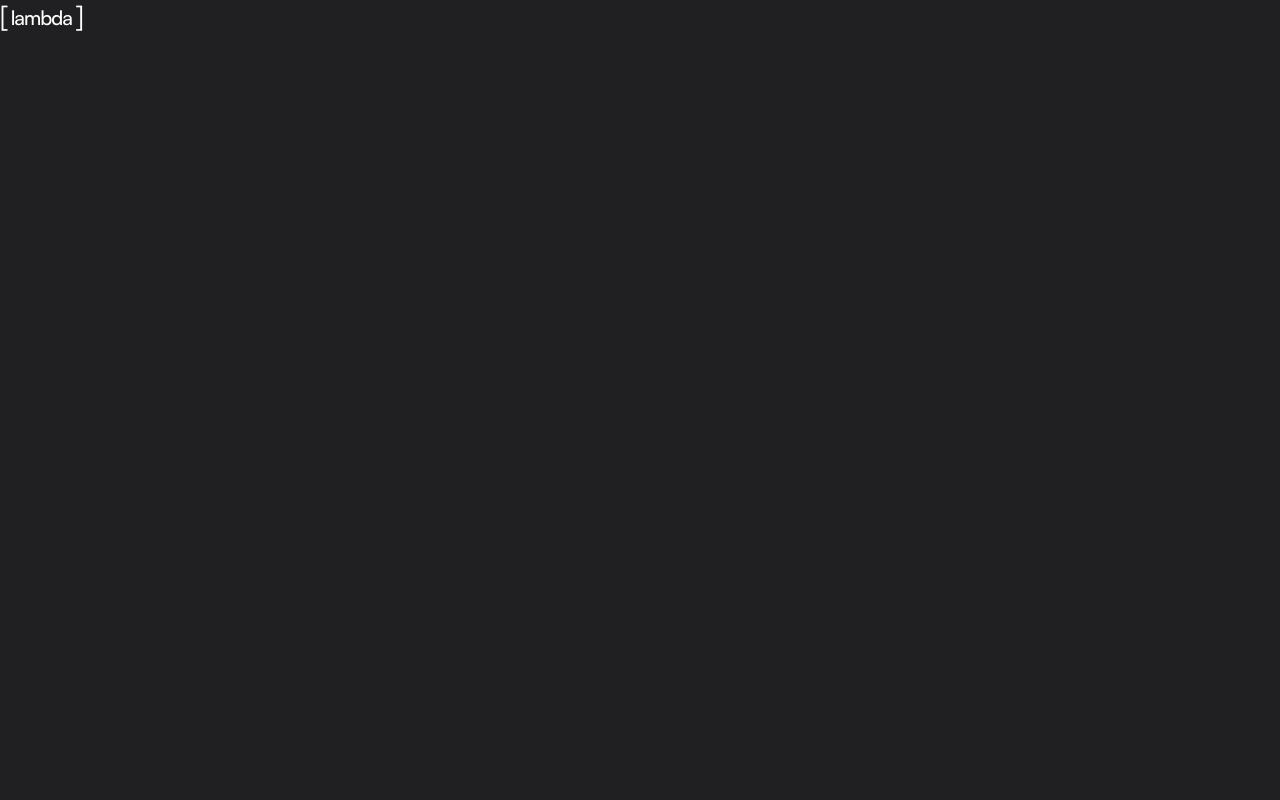
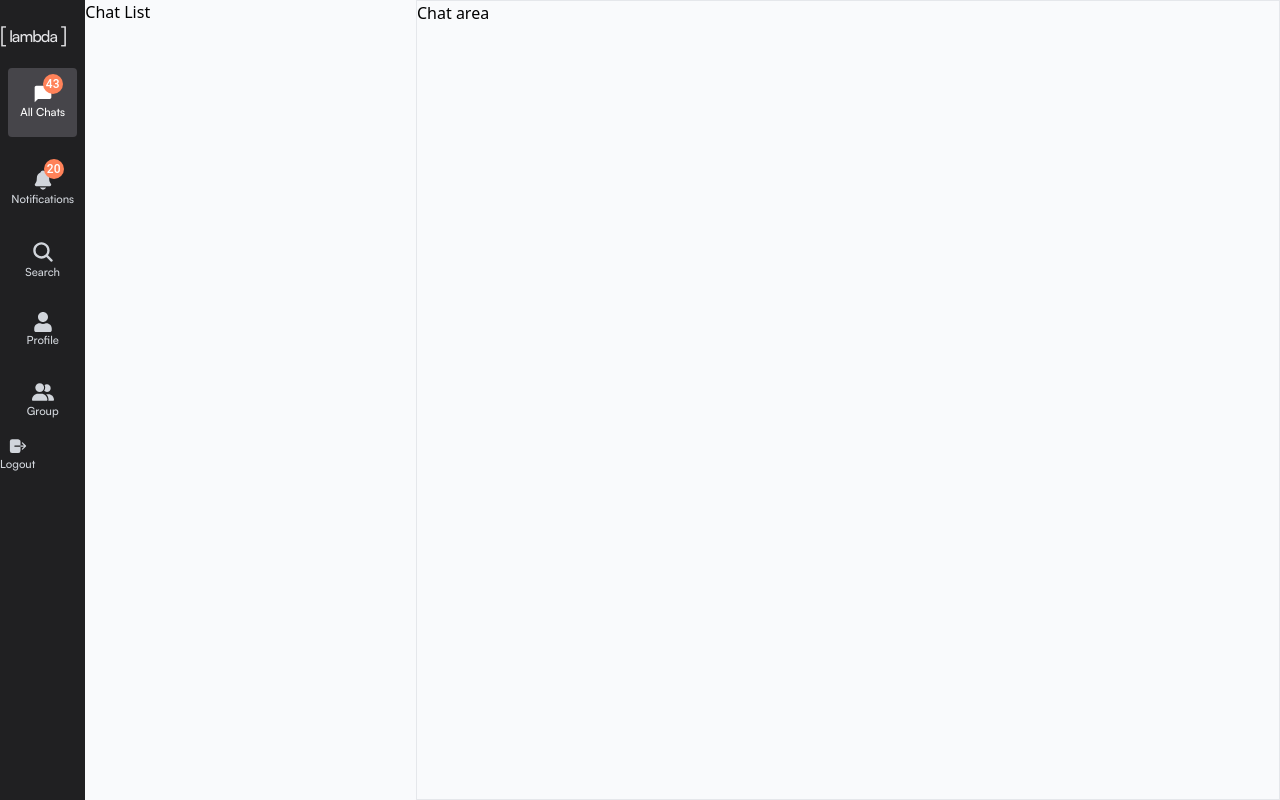
Before and after one commit to imdeeep/lambda, a Next.js app in the folder lambda/: page / in a window 1280 px wide. Built offline with nearby package versions, Linux system fonts and the light colour scheme.

Commit message:
layoutDone

```diff
--- a/lambda/package.json
+++ b/lambda/package.json
@@ -9,6 +9,10 @@
     "lint": "next lint"
   },
   "dependencies": {
+    "@emotion/react": "^11.11.4",
+    "@emotion/styled": "^11.11.5",
+    "@mui/icons-material": "^5.15.20",
+    "@mui/material": "^5.15.20",
     "next": "14.2.4",
     "react": "^18",
     "react-dom": "^18",
--- a/lambda/src/app/globals.css
+++ b/lambda/src/app/globals.css
@@ -3,38 +3,48 @@
 @tailwind utilities;
 
 @font-face {
-    font-family: 'mainf';
-    src: url('../assets/Satoshi-Black.ttf');
-}
-
-@font-face{
-    font-family: 'heading';
-    src: url('../assets/Satoshi-Bold.ttf');
+  font-family: "mainf";
+  src: url("../assets/Satoshi-Black.ttf");
 }
 
 @font-face {
-    font-family: 'medium';
+  font-family: "heading";
+  src: url("../assets/Satoshi-Bold.ttf");
+}
+
+@font-face {
+  font-family: "medium";
   src: url("../assets/Satoshi-Medium.ttf");
 }
 
 @font-face {
-    font-family: 'light';
+  font-family: "light";
   src: url("../assets/Satoshi-Regular.ttf");
 }
 
-.mainf{
+.mainf {
   font-family: mainf;
 }
-.heading{
+.heading {
   font-family: heading;
 }
-.medium{
+.medium {
   font-family: medium;
 }
-.light{
+.light {
   font-family: light;
 }
 
-body{
-    background-color: #202022;
+body {
+  /* background-color: #202022; */
 }
+
+.header-mobile {
+  display: none;
+}
+
+@media (max-width: 600px) {
+  .header-mobile {
+    display: flex;
+  }
+}
--- a/lambda/src/app/page.js
+++ b/lambda/src/app/page.js
@@ -1,16 +1,156 @@
-import React from 'react'
+"use client"
+import React, { useState } from "react";
+import Header from "@/components/Header";
+import { Badge } from "@mui/material";
+import { MdOutlineChatBubble } from "react-icons/md";
+import { IoNotifications } from "react-icons/io5";
+import { FaUserGroup } from "react-icons/fa6";
+import { IoSearch } from "react-icons/io5";
+import { FaUser } from "react-icons/fa";
+import { IoLogOut } from "react-icons/io5";
+import Grid from "@mui/material/Grid";
 
-const page = () => {
+const Page = () => {
+  const [activeButton, setActiveButton] = useState("allChats");
+
+  const handleButtonClick = (button) => {
+    setActiveButton(button);
+  };
+
   return (
     <>
-    <div className="medium tracking-[-1px] flex gap-1 text-xl items-center select-none text-white">
-      <span className="text-3xl light">[</span>
-      lambda
-      <span className="text-3xl light">]</span>
-    </div>
+      <Header />
+      <Grid container height={"100vh"}>
+        <Grid
+          item
+          sm={4}
+          md={3}
+          lg={0.8}
+          sx={{ display: { xs: "none", sm: "block" } }}
+          height={"100%"}
+          className="bg-[#202022] text-white flex flex-col items-center justify-between"
+        >
+          <div className="tracking-[-1px] text-md mt-5 flex gap-1 items-center select-none text-zinc-200 medium">
+            <span className="text-2xl light">[</span>
+            lambda
+            <span className="text-2xl light">]</span>
+          </div>
+
+          <div className="flex flex-col">
+            <button
+              onClick={() => handleButtonClick("allChats")}
+              className={`mt-4 flex flex-col items-center ${
+                activeButton === "allChats"
+                  ? "bg-[#46454A] text-white"
+                  : "text-gray-300"
+              } rounded mx-2 py-4`}
+            >
+              <Badge
+                badgeContent={43}
+                sx={{
+                  "& .MuiBadge-badge": {
+                    backgroundColor: "#FF8259",
+                    color: "white",
+                    width: "10px",
+                  },
+                }}
+              >
+                <MdOutlineChatBubble size={20} />
+              </Badge>
+              <p className="text-[0.7rem] medium">All Chats</p>
+            </button>
+
+            <button
+              onClick={() => handleButtonClick("notifications")}
+              className={`mt-4 flex flex-col items-center ${
+                activeButton === "notifications"
+                  ? "bg-[#46454A] text-white"
+                  : "text-gray-300"
+              } rounded mx-2 py-4 px-2`}
+            >
+              <Badge
+                badgeContent={20}
+                sx={{
+                  "& .MuiBadge-badge": {
+                    backgroundColor: "#FF8259",
+                    color: "white",
+                    width: "10px",
+                  },
+                }}
+              >
+                <IoNotifications size={22} />
+              </Badge>
+              <p className="text-[0.7rem] medium">Notifications</p>
+            </button>
+
+            <button
+              onClick={() => handleButtonClick("search")}
+              className={`flex flex-col items-center ${
+                activeButton === "search"
+                  ? "bg-[#46454A] text-white"
+                  : "text-gray-300"
+              } rounded mx-2 py-4`}
+            >
+              <IoSearch size={24} />
+              <p className="text-[0.7rem] medium">Search</p>
+            </button>
+
+            <button
+              onClick={() => handleButtonClick("profile")}
+              className={`flex flex-col items-center ${
+                activeButton === "profile"
+                  ? "bg-[#46454A] text-white"
+                  : "text-gray-300"
+              } rounded mx-2 py-4`}
+            >
+              <FaUser size={20} />
+              <p className="text-[0.7rem] medium">Profile</p>
+            </button>
+
+            <button
+              onClick={() => handleButtonClick("group")}
+              className={`flex flex-col items-center ${
+                activeButton === "group"
+                  ? "bg-[#46454A] text-white"
+                  : "text-gray-300"
+              } rounded mx-2 py-4`}
+            >
+              <FaUserGroup size={22} />
+              <p className="text-[0.7rem] medium">Group</p>
+            </button>
+          </div>
+
+          <button className={`flex flex-col items-center text-gray-300 mb-5`}>
+            <IoLogOut size={20} />
+            <p className="text-[0.7rem] medium">Logout</p>
+          </button>
+        </Grid>
+
+        <Grid
+          item
+          xs={12}
+          sm={8}
+          md={5}
+          lg={3.1}
+          height={"100%"}
+          className="bg-[#F9FAFC]"
+        >
+          Chat List
+        </Grid>
+
+        <Grid
+          item
+          md={4}
+          lg={8.1}
+          height={"100%"}
+          sx={{ display: { xs: "none", md: "block" } }}
+          className="bg-[#F9FAFC] lg:border lg:border"
+        >
+          Chat area
+        </Grid>
+      </Grid>
     </>
+  );
+};
 
-  )
-}
-
-export default page
+export default Page;
--- /dev/null
+++ b/lambda/src/components/Footer.jsx
@@ -0,0 +1,9 @@
+import React from 'react'
+
+const Footer = () => {
+  return (
+    <div>Footer</div>
+  )
+}
+
+export default Footer
--- /dev/null
+++ b/lambda/src/components/Header.jsx
@@ -0,0 +1,21 @@
+import { Box } from "@mui/material";
+import React from "react";
+import { BsThreeDotsVertical } from "react-icons/bs";
+
+const Header = () => {
+  return (
+    <Box
+      className="bg-[#202022] text-white flex justify-between items-center px-1 header-mobile"
+      height={"2rem"}
+    >
+      <div className="tracking-[-1px] text-sm flex gap-1 items-center select-none text-zinc-200">
+        <span className="text-2xl light">[</span>
+        lambda
+        <span className="text-2xl light">]</span>
+      </div>
+      <BsThreeDotsVertical />
+    </Box>
+  );
+};
+
+export default Header;
```
Also changed, not shown: 1 other file (tests, documents, lock files or other folders). Lines whose indentation alone changed are shown as unchanged.
